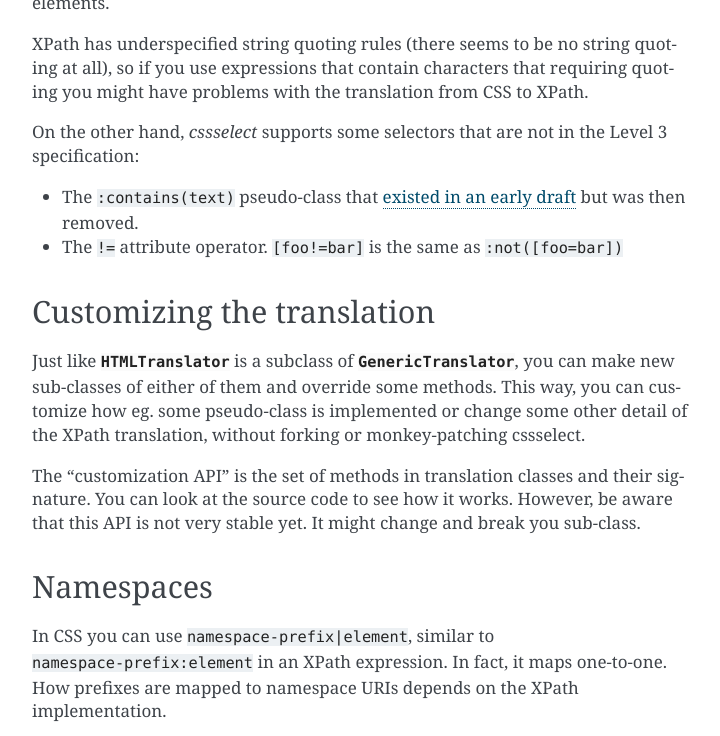
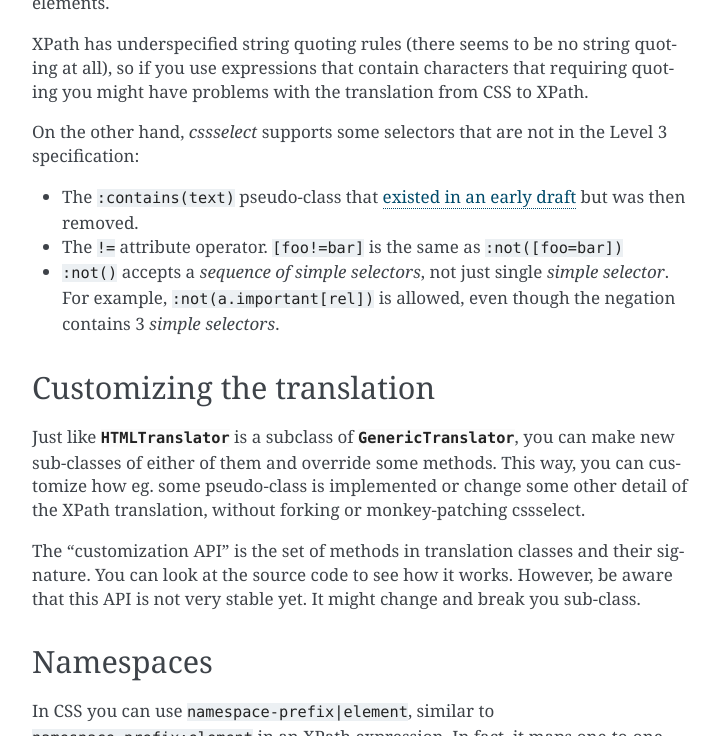
Before and after one commit to scrapy/cssselect, a Sphinx documentation site: the page built from docs/index.rst, in a window 1280 px wide and 900 px high, scrolled down 1594 px, cut to the strip 0-736 px from the top of the window. Shown: the whole strip, without its empty margins (388-1108 px from the left). Built offline with Sphinx 7.4.7, drawn with Linux system fonts in a browser that asks for light colours.

Commit message:
Document extensions to :not()

```diff
--- a/docs/index.rst
+++ b/docs/index.rst
@@ -70,6 +70,9 @@
   but was then removed.
 * The ``!=`` attribute operator. ``[foo!=bar]`` is the same as
   ``:not([foo=bar])``
+* ``:not()`` accepts a *sequence of simple selectors*, not just single
+  *simple selector*. For example, ``:not(a.important[rel])`` is allowed,
+  even though the negation contains 3 *simple selectors*.
 
 
 Customizing the translation
```
